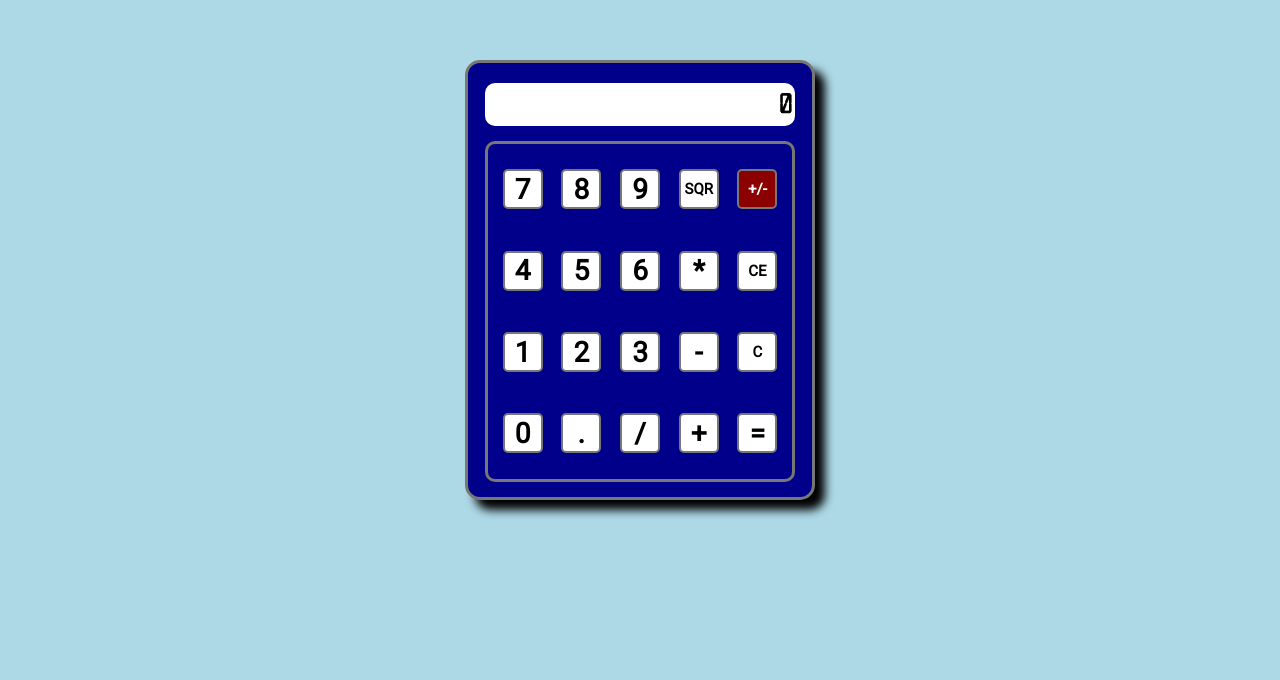
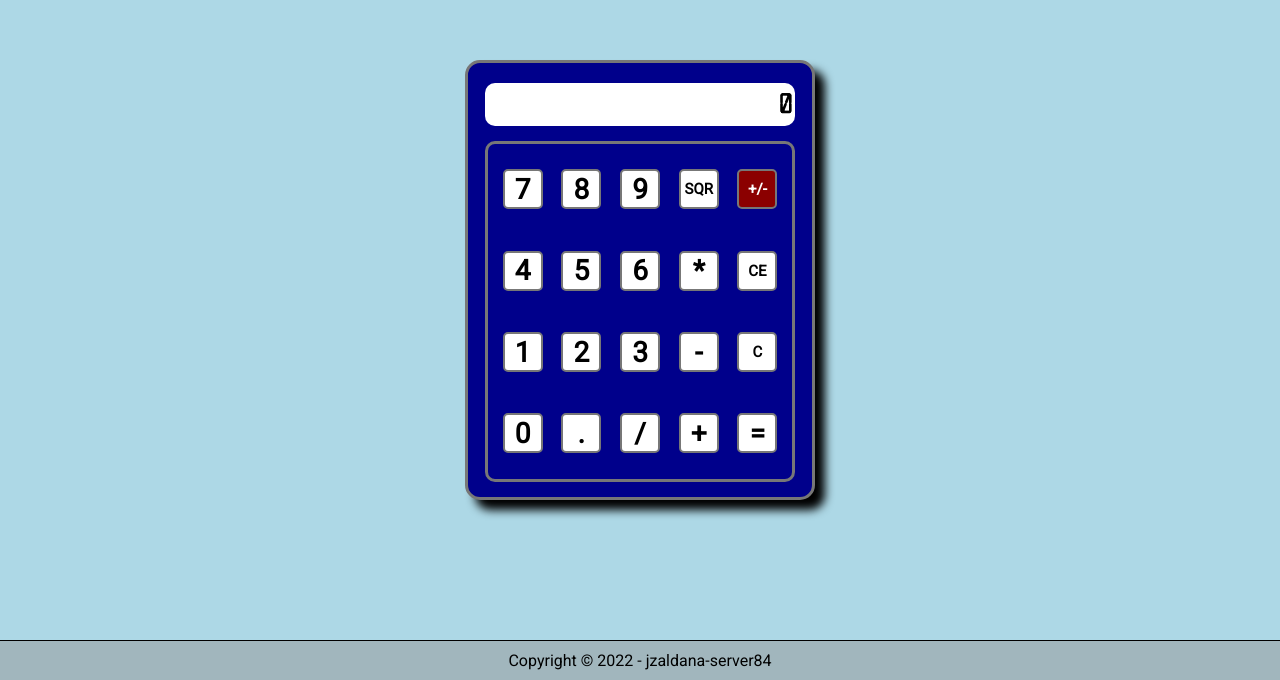
Before and after one commit to jzaldana-server84/basic-calculator, a plain HTML site: page index.html in a window 1280 px wide. Shown: the part 120-800 px from the top of the page. Drawn offline with Linux system fonts and the light colour scheme.

Commit message:
Adding footer

```diff
--- a/index.html
+++ b/index.html
@@ -38,5 +38,7 @@
            <div class="buttons" id="equal">=</div>
         </div>
     </div>
+    <footer class="footer">Copyright &copy; 2022 - jzaldana-server84
+    </footer>
 </body>
 </html>
--- a/style/styles.css
+++ b/style/styles.css
@@ -17,6 +17,7 @@ body {
     justify-content: center;
     align-items: center;
     background-color: lightblue;
+    min-height: 100%;
 }
 
 .calculator {
@@ -88,3 +89,15 @@ body {
     background-color: darkkhaki;
     cursor: pointer;
 }
+
+.footer {
+    border-top: solid 1px;
+    background: rgba(150, 150, 150, 0.5);
+    width: 100%;
+    height: 40px;
+    padding-top: 10px;
+    position: absolute;
+    bottom: 0;
+    left: 0;
+    text-align: center;
+}
```
